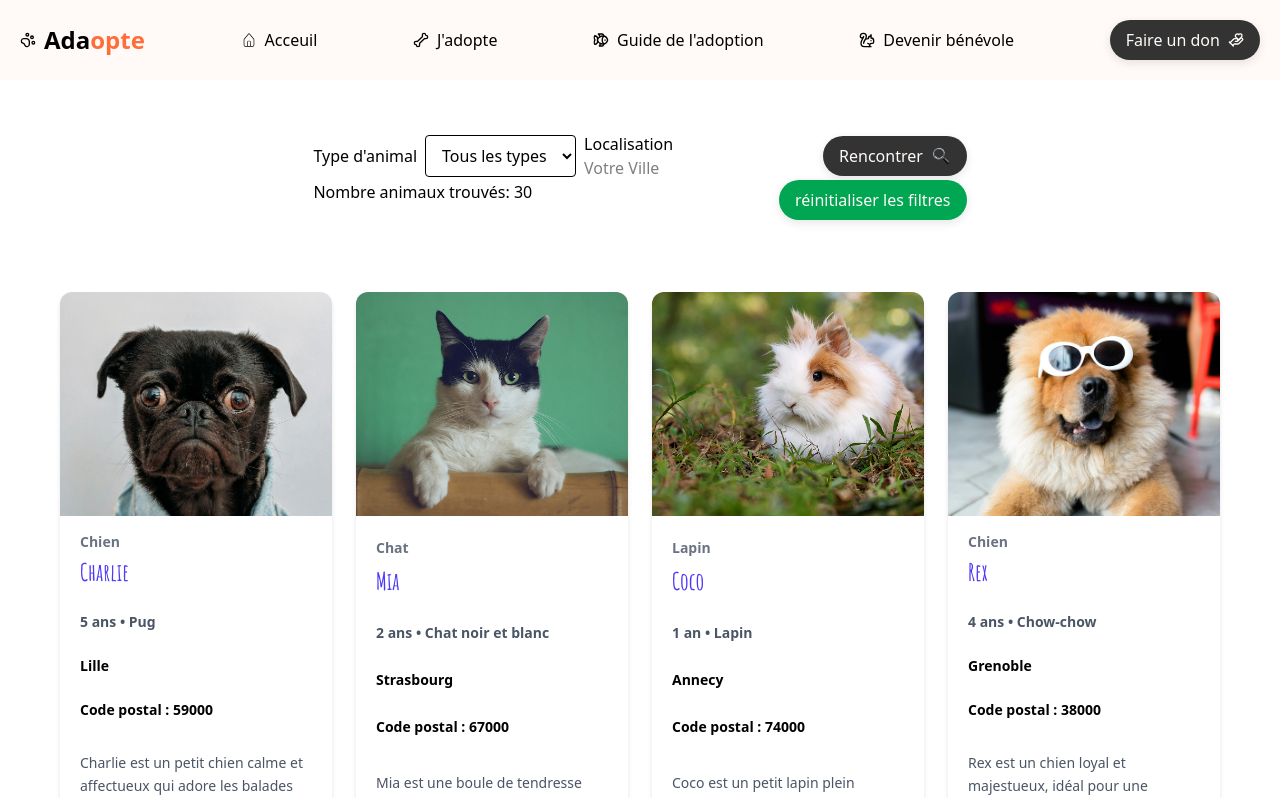
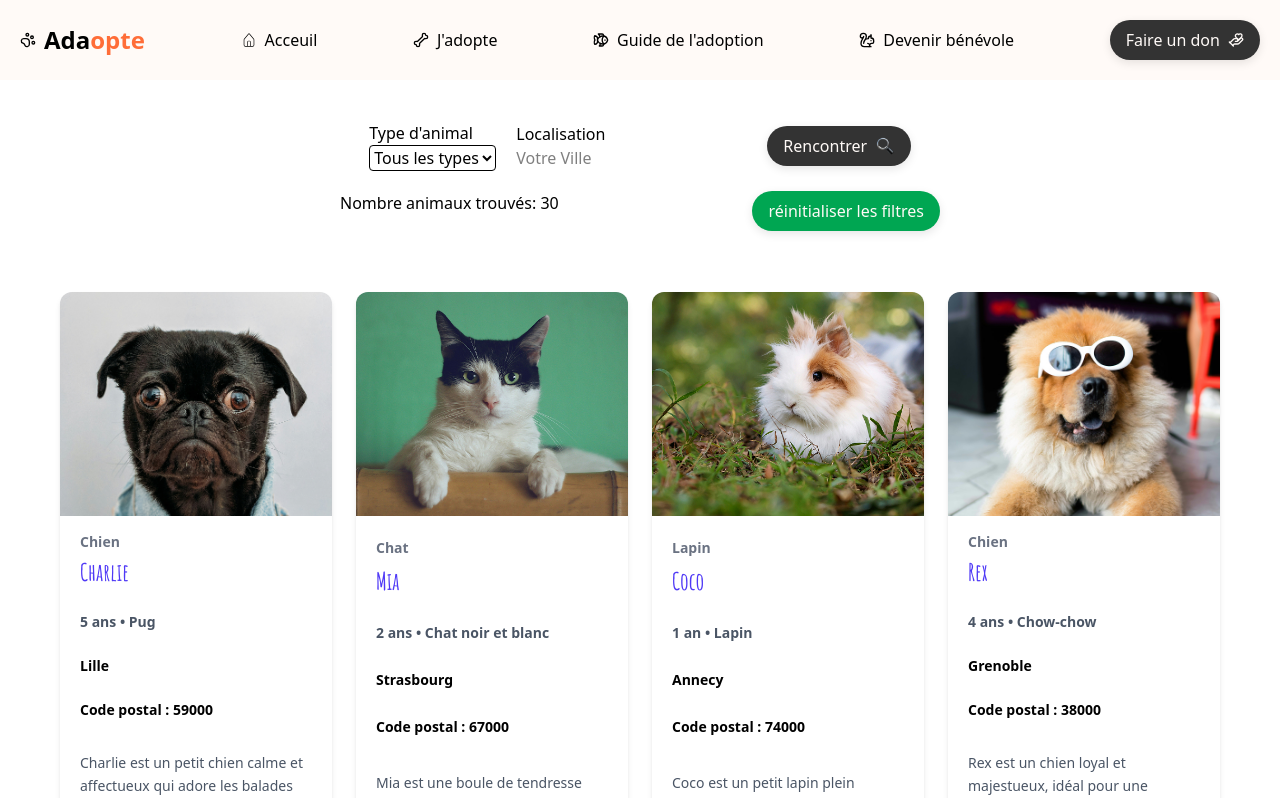
Before and after one commit to gaultierpatrice/adaopte, a React (Vite) app: page /listing in a window 1280 px wide. Shown: the top 798 px of the page. Built offline with nearby package versions, Linux system fonts and the light colour scheme.

Commit message:
fix: style for AnimalFilter

```diff
--- a/src/components/AnimalFilter.tsx
+++ b/src/components/AnimalFilter.tsx
@@ -37,8 +37,8 @@ export default function AnimalFilter({
   const animalTypes = Array.from(new Set(animals.map((animal) => animal.type)));
 
   return (
-    <div className="flex flex-col justify-center min-h-28">
-      <div className="flex flex-row items-center justify-center gap-2">
+    <div className="flex flex-col justify-center min-h-28 w-[600px]">
+      <div className="flex flex-row items-center justify-center gap-5">
         <TypeFilter
           options={animalTypes}
           value={selectedType}
@@ -52,6 +52,7 @@ export default function AnimalFilter({
             placeholder="Votre Ville"
             value={search}
             onChange={(e) => setSearch(e.target.value)}
+            className="w-full"
           />
         </div>
         <Button className="gap-2 hover:cursor-pointer" onClick={handleSearch}>
@@ -60,7 +61,7 @@ export default function AnimalFilter({
         </Button>
       </div>
       {showOptions && (
-        <div className="flex flex-row justify-between">
+        <div className="flex flex-row justify-between mt-5">
           <div>Nombre animaux trouvés: {filteredAnimalsCount}</div>
           <div>
             <Button
--- a/src/components/Footer.tsx
+++ b/src/components/Footer.tsx
@@ -52,7 +52,7 @@ export default function Footer() {
                 <a href="#">Conseils d'adoption</a>
               </li>
               <li>
-                <a href="mailto:gaultiercode@gmail.com">Nous contacter</a>
+                <a href="mailto:contact@adaopte.fr">Nous contacter</a>
               </li>
               <li>
                 <a href="#">Mentions légales</a>
--- a/src/components/TypeFilter.tsx
+++ b/src/components/TypeFilter.tsx
@@ -10,12 +10,12 @@ export default function TypeFilter({
   onChange,
 }: TypeFilterProps) {
   return (
-    <>
+    <div className="flex flex-col">
       <h2>Type d'animal</h2>
       <select
         value={value}
         onChange={(e) => onChange(e.target.value)}
-        className="border rounded px-3 py-2"
+        className="border rounded w-full"
       >
         <option value="">Tous les types</option>
 
@@ -25,6 +25,6 @@ export default function TypeFilter({
           </option>
         ))}
       </select>
-    </>
+    </div>
   );
 }
```
